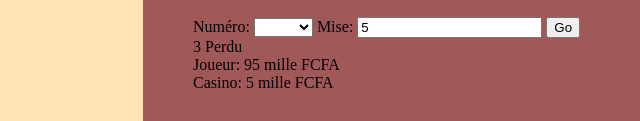
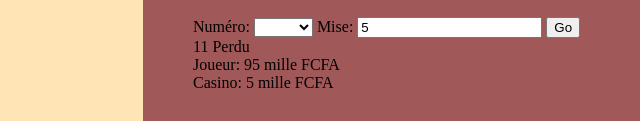
Before and after one commit to kingrone1/rrone.github.io, a plain HTML site: page index.html in a window 1280 px wide. Both pictures are taken after typing "5" into the empty fields and a click on the button "Go". Shown: the part 927-1048 px from the top of the page, 159-799 px from the left. Drawn offline with Linux system fonts and the light colour scheme.

Commit message:
Update index.html

```diff
--- a/index.html
+++ b/index.html
@@ -84,7 +84,7 @@
 
           mise = parseInt(numero.value);
           if (mise > 0) {
-            tireOrdinateur = Math.floor(Math.random() * Math.floor(11));
+            tireOrdinateur = Math.floor(Math.random() * Math.floor(37));
             if (tireOrdinateur === 0) {
               sommeJoueur -= mise;
               sommeOrdinateur += mise
```
